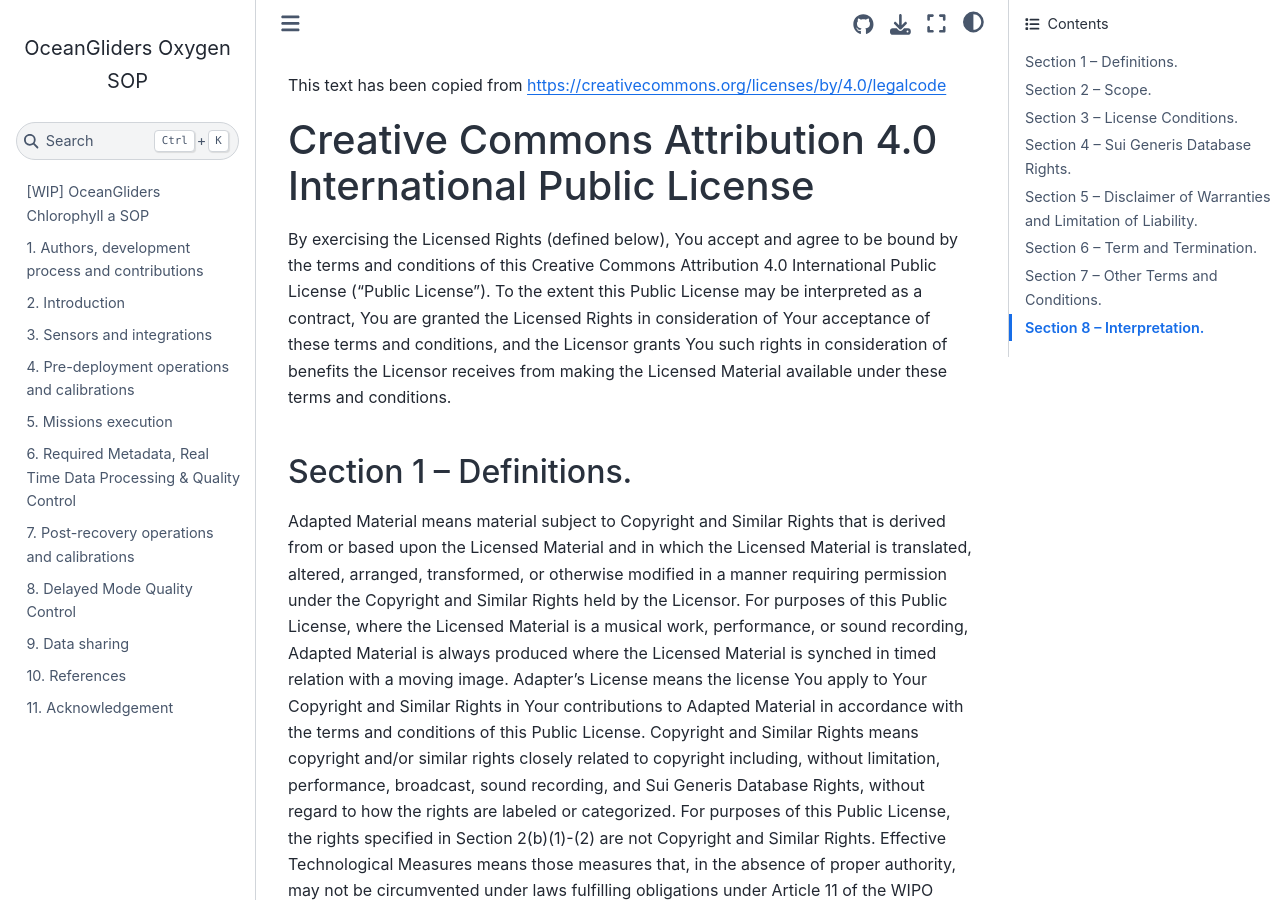
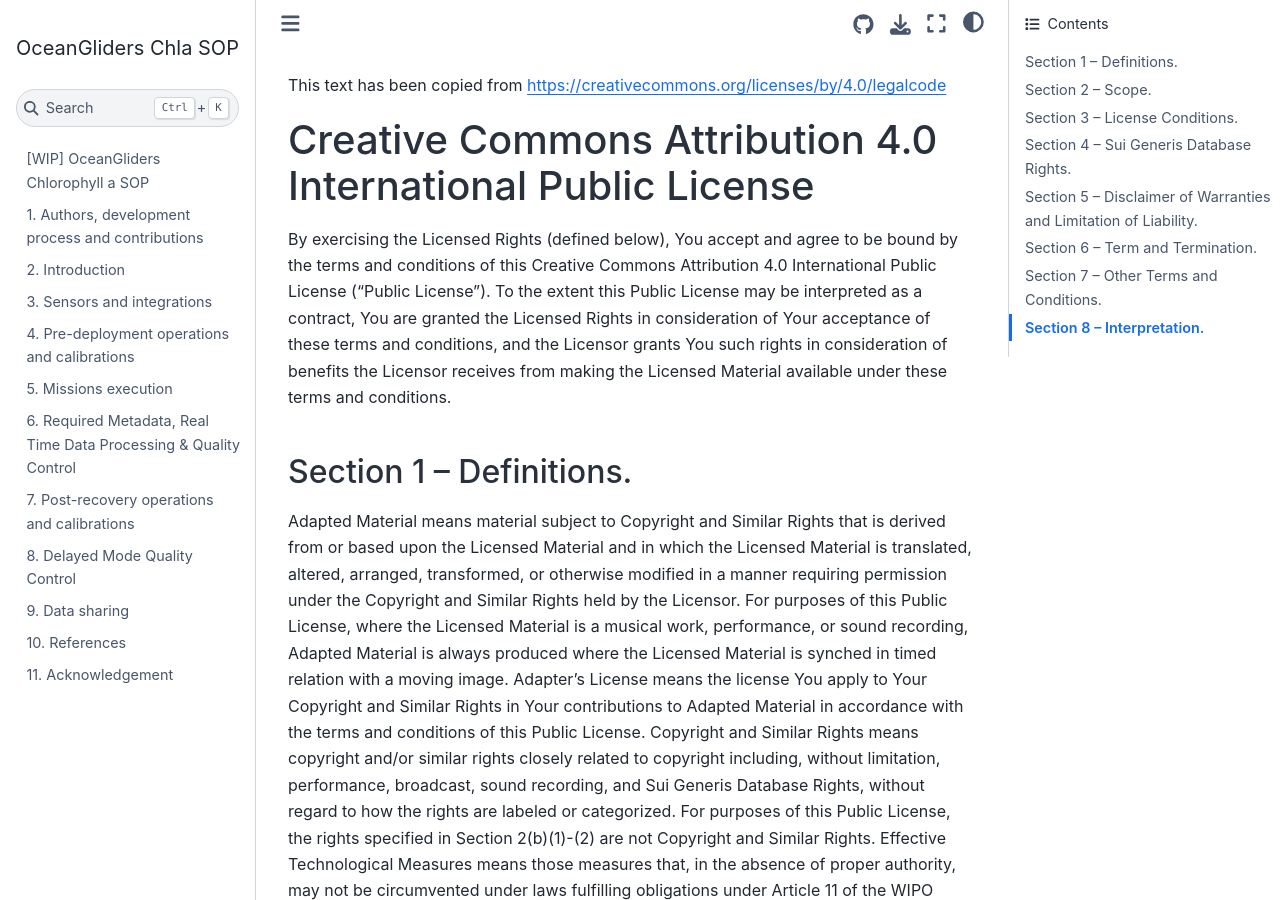
Before and after one commit to OceanGlidersCommunity/Chla_SOP, a Jupyter Book: the page built from LICENSE.md, in a window 1280 px wide and 900 px high. Built offline with Jupyter Book 1.0.4 settings and Sphinx 7.4.7 and the Sphinx Book theme 1.1.4, drawn with Linux system fonts in a browser that asks for light colours; pages that are not in the unit, such as notebooks, are missing from menus.

Commit message:
oxygen -> Chla

```diff
--- a/_config.yml
+++ b/_config.yml
@@ -1,4 +1,4 @@
-title: "OceanGliders Oxygen SOP"
+title: "OceanGliders Chla SOP"
 copyright: ""
 author: ""
 logo: images/logo-ocean-gliders.png
@@ -6,7 +6,7 @@ logo: images/logo-ocean-gliders.png
 execute:
   execute_notebooks: "off"
 repository:
-  url: https://github.com/OceanGlidersCommunity/Oxygen_SOP
+  url: https://github.com/OceanGlidersCommunity/Chla_SOP
   branch: main
 html:
   use_repository_button: true
@@ -14,7 +14,7 @@ html:
   use_edit_page_button: true
   comments:
     utterances:
-      repo: "OceanGlidersCommunity/Oxygen_SOP"
+      repo: "OceanGlidersCommunity/Chla_SOP"
   extra_footer: |
     <p>  By the OceanGliders community using
       <a href="https://jupyterbook.org/intro.html"   target="_blank">Jupyter Book</a>.
```
